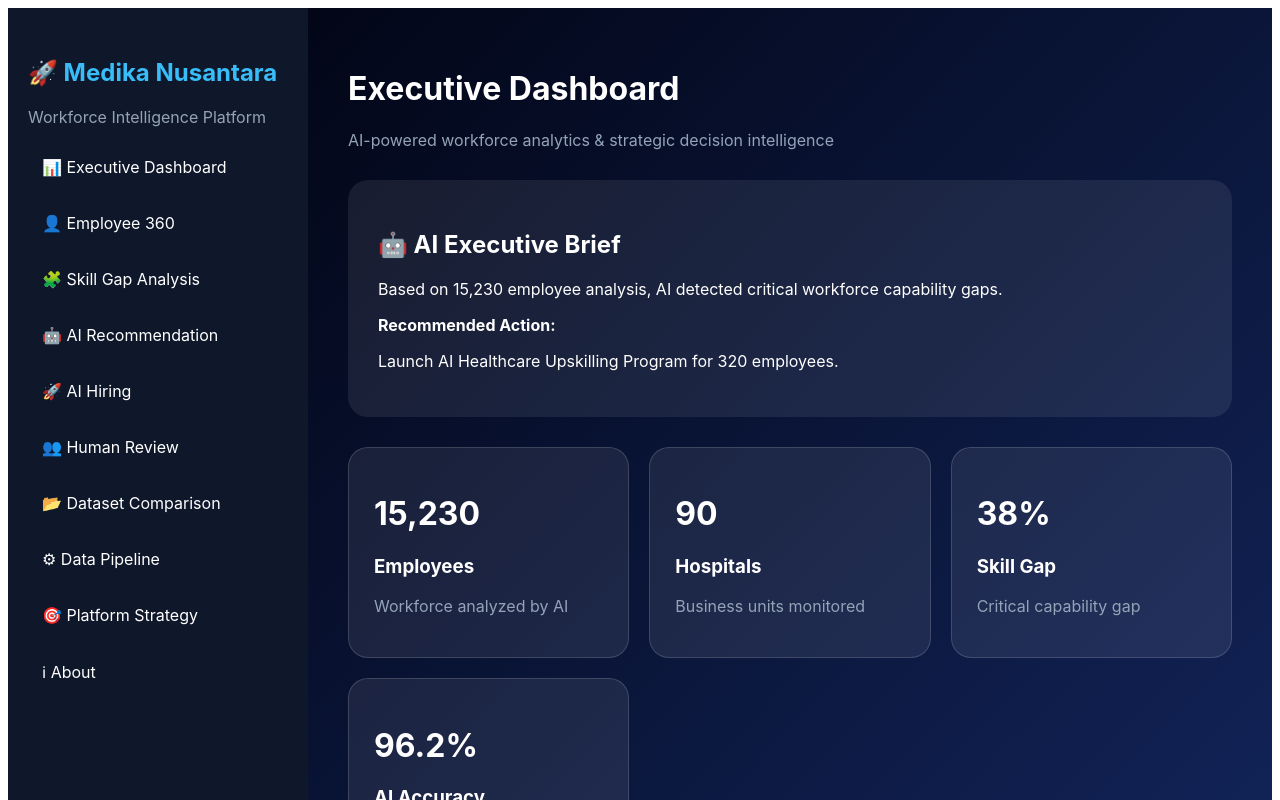
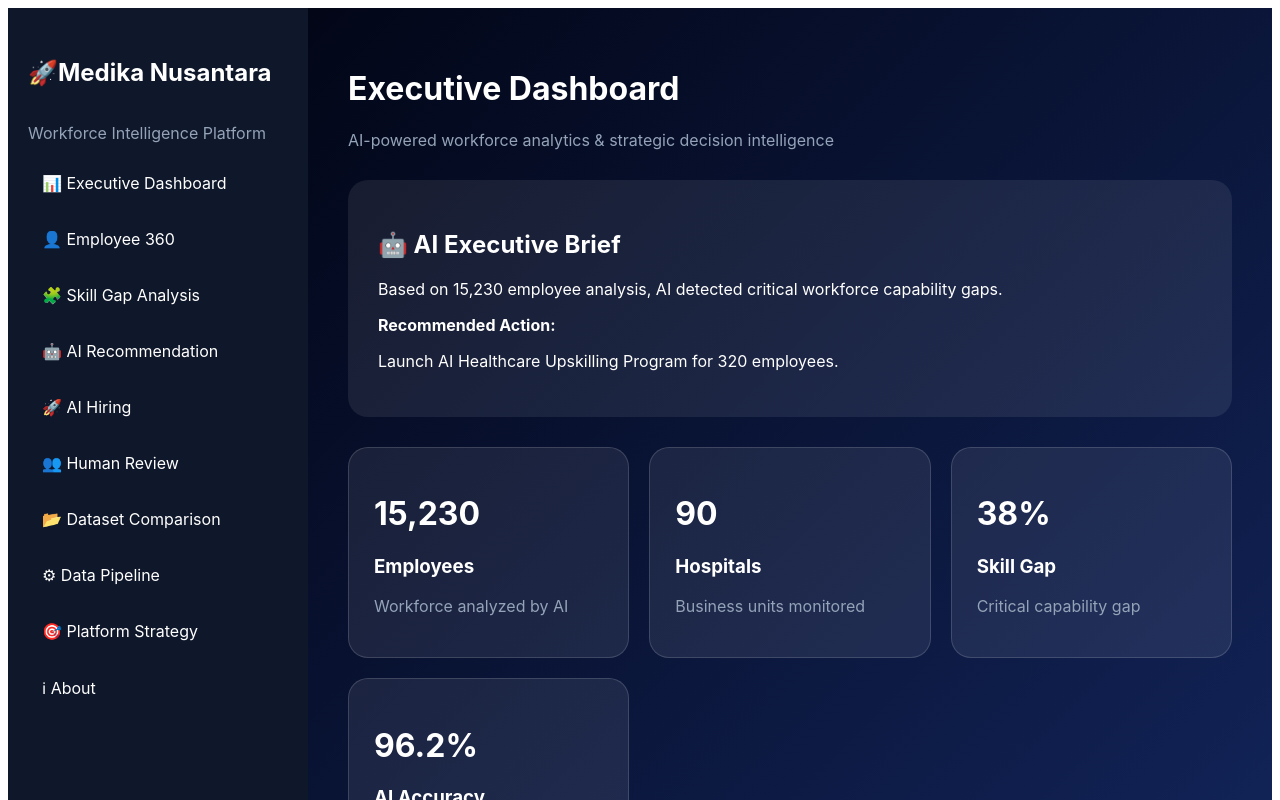
Before and after one commit to alma-98/workforce-intelligence-platform, a React (Vite) app: page /dashboard in a window 1280 px wide. Shown: the top 800 px of the page. Built offline with nearby package versions, Linux system fonts and the light colour scheme.

Commit message:
Improve Medika Nusantara rocket hover animation

```diff
--- a/src/components/Sidebar.tsx
+++ b/src/components/Sidebar.tsx
@@ -26,18 +26,46 @@ color:"#fff"
 }}
 >
 
+
 <Link
 to="/"
 style={{
-color:"#38bdf8",
+color:"#ffffff",
 textDecoration:"none",
-fontWeight:800
+display:"inline-block",
+fontWeight:800,
+transition:"all .3s ease"
+}}
+onMouseEnter={(e)=>{
+e.currentTarget.style.color="#38bdf8";
+e.currentTarget.style.transform="translateY(-5px) scale(1.1)";
+e.currentTarget.style.textShadow="0 0 20px #38bdf8";
+}}
+onMouseLeave={(e)=>{
+e.currentTarget.style.color="#ffffff";
+e.currentTarget.style.transform="translateY(0) scale(1)";
+e.currentTarget.style.textShadow="none";
 }}
 >
 <h2>
-🚀 Medika Nusantara
+<span
+style={{
+display:"inline-block",
+transition:"transform .6s ease"
+}}
+onMouseEnter={(e)=>{
+e.currentTarget.style.transform="rotate(360deg)";
+}}
+onMouseLeave={(e)=>{
+e.currentTarget.style.transform="rotate(0deg)";
+}}
+>
+🚀
+</span>
+ Medika Nusantara
 </h2>
 </Link>
+
 
 <p
 style={{
```
